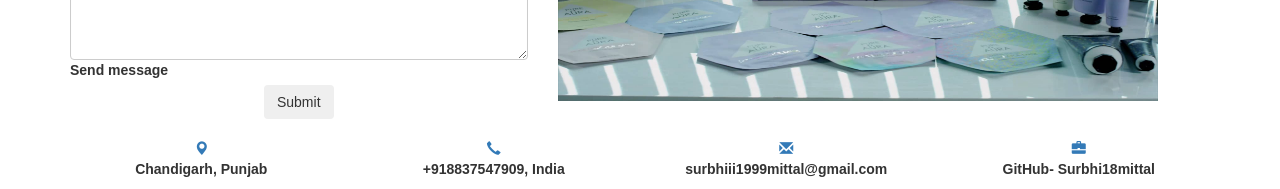
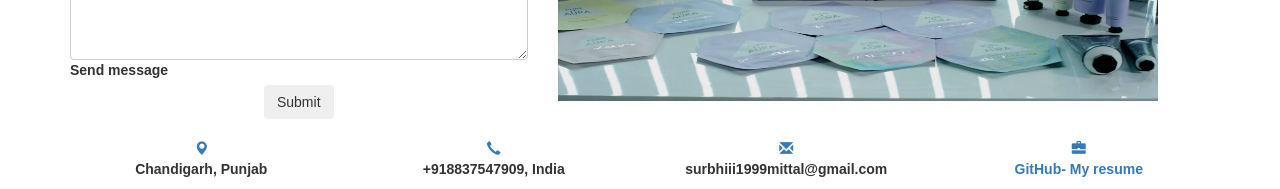
Before and after one commit to Surbhi18mittal/Aura-Cosmetic-Blog, a plain HTML site: page index.html in a window 1280 px wide. Shown: the part 3501-3690 px from the top of the page. Drawn offline with nearby package versions, Linux system fonts and the light colour scheme; a web font is replaced by a local one.

Commit message:
Update index.html

```diff
--- a/index.html
+++ b/index.html
@@ -503,7 +503,7 @@
                                                 <a class="btn-floating blue accent-1">
                                                         <span class="	glyphicon glyphicon-briefcase" aria-hidden="true"></span>
                                                 </a>
-                                                <p>GitHub- Surbhi18mittal</p>
+                                          <a href="https://Surbhi18mittal.github.io/resume"><p>GitHub- My resume</p></a>
                                             </div>
                             </div>
                     </section>
```
